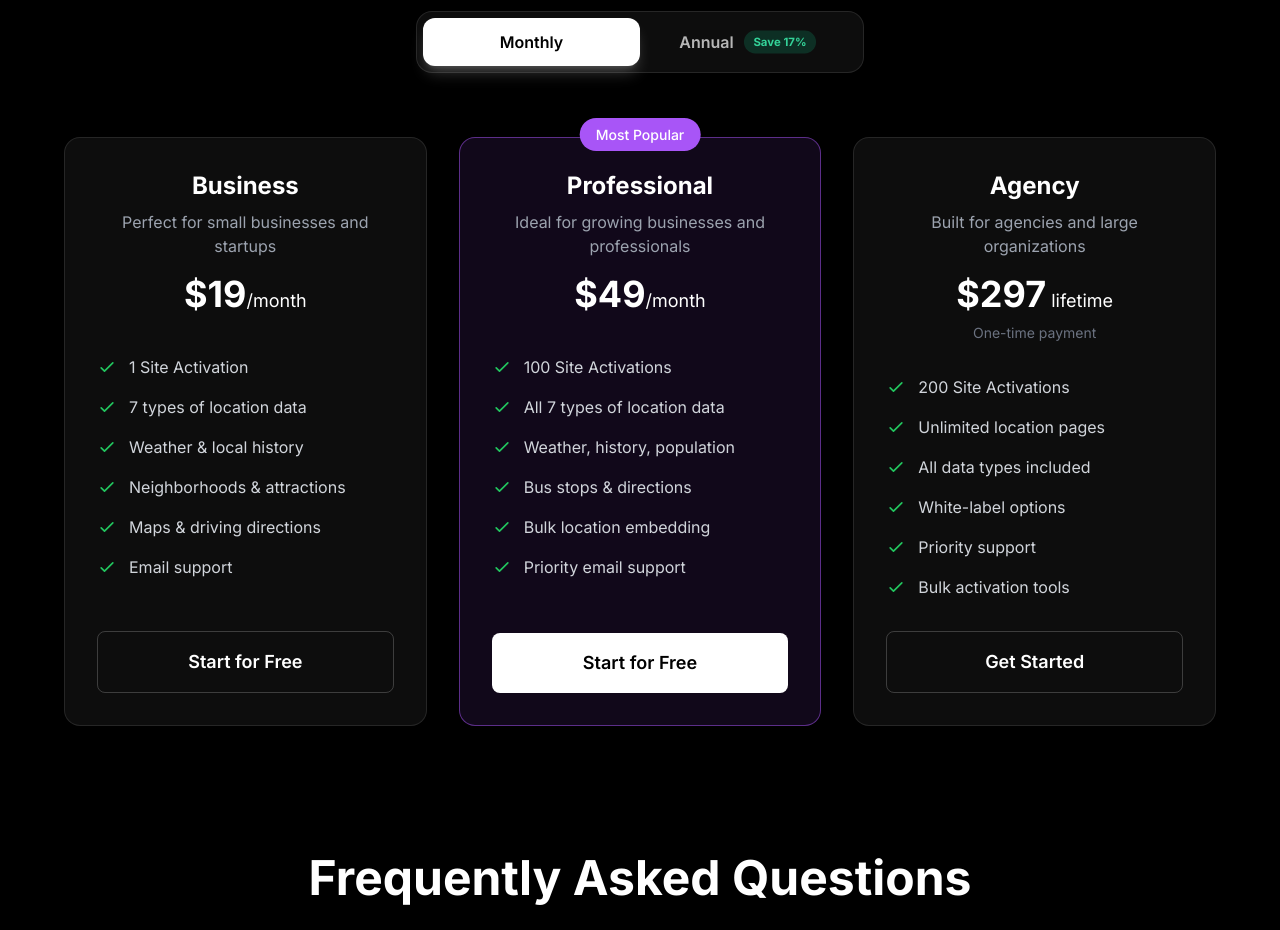
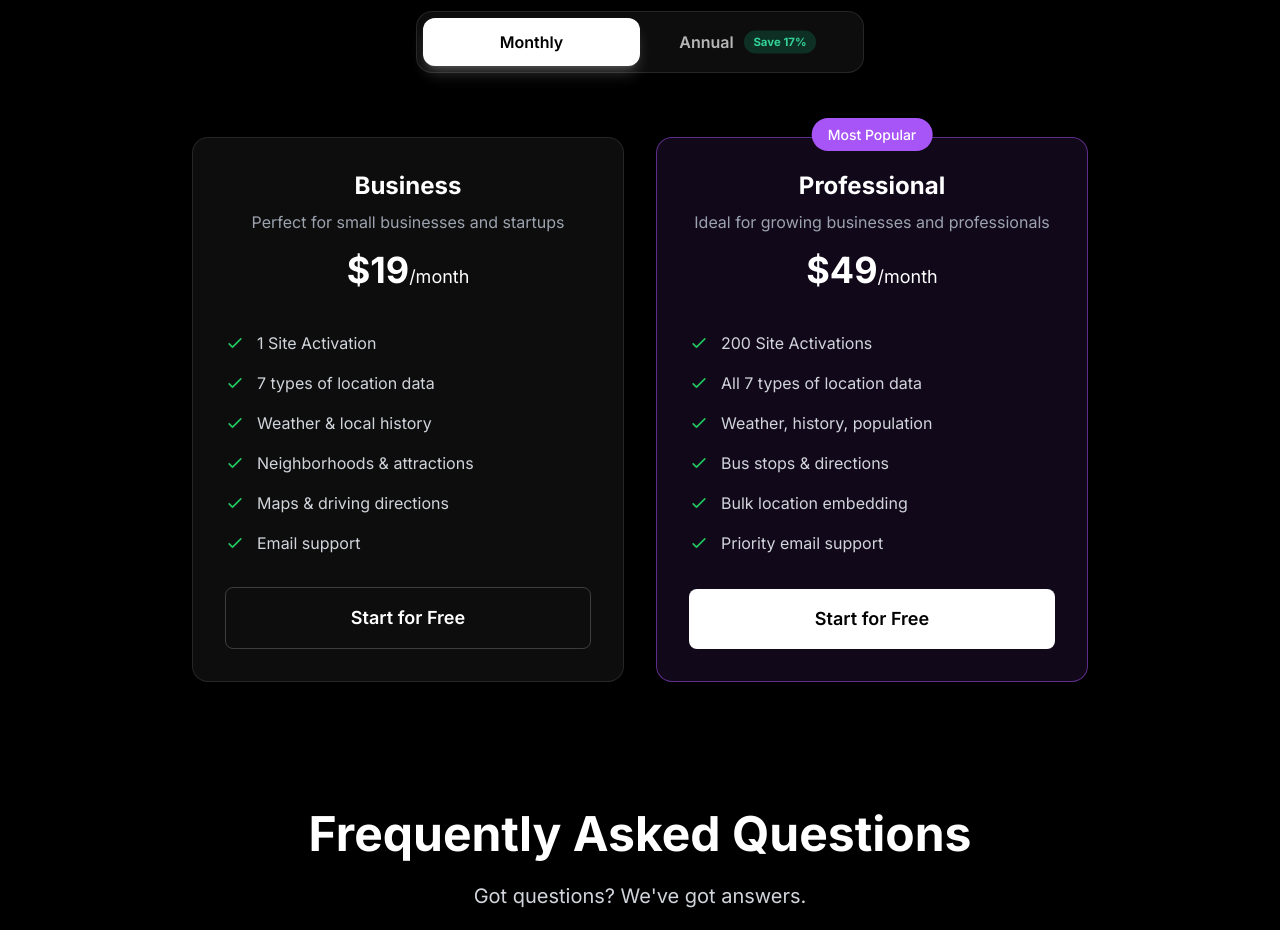
Before and after one commit to Seo-Rocket-Tools/seo-rocket-nextjs, a Next.js app: page /products/geocentric-plugin in a window 1280 px wide. Shown: the part 3060-3990 px from the top of the page. Built offline with nearby package versions, Linux system fonts and the light colour scheme.

Commit message:
geocentric plugin change pricing

```diff
--- a/app/(public)/products/geocentric-plugin/page.tsx
+++ b/app/(public)/products/geocentric-plugin/page.tsx
@@ -127,8 +127,6 @@
         return isPriceAnnual
           ? `${baseUrl}geocentric-plugin-professional-annual${suffix}`
           : `${baseUrl}geocentric-plugin-professional-monthly${suffix}`
-      case 'agency':
-        return `${baseUrl}geocentric-plugin-agency-lifetime${suffix}`
       default:
         return '#'
     }
@@ -391,7 +389,7 @@
       annualPrice: 490,
       lifetimePrice: null,
       features: [
-        "100 Site Activations",
+        "200 Site Activations",
         "All 7 types of location data",
         "Weather, history, population",
         "Bus stops & directions",
@@ -399,22 +397,6 @@
         "Priority email support"
       ],
       popular: true
-    },
-    {
-      name: "Agency",
-      description: "Built for agencies and large organizations",
-      monthlyPrice: null,
-      annualPrice: null,
-      lifetimePrice: 297,
-      features: [
-        "200 Site Activations",
-        "Unlimited location pages",
-        "All data types included",
-        "White-label options",
-        "Priority support",
-        "Bulk activation tools"
-      ],
-      popular: false
     }
   ]
 
@@ -698,7 +680,7 @@
               </div>
             </div>
 
-            <div className="grid md:grid-cols-3 gap-8">
+            <div className="grid md:grid-cols-2 gap-8 max-w-4xl mx-auto">
               {pricing.map((plan, index) => (
                 <div
                   key={index}
```
Also changed, not shown: 1 other file (tests, documents, lock files or other folders).
